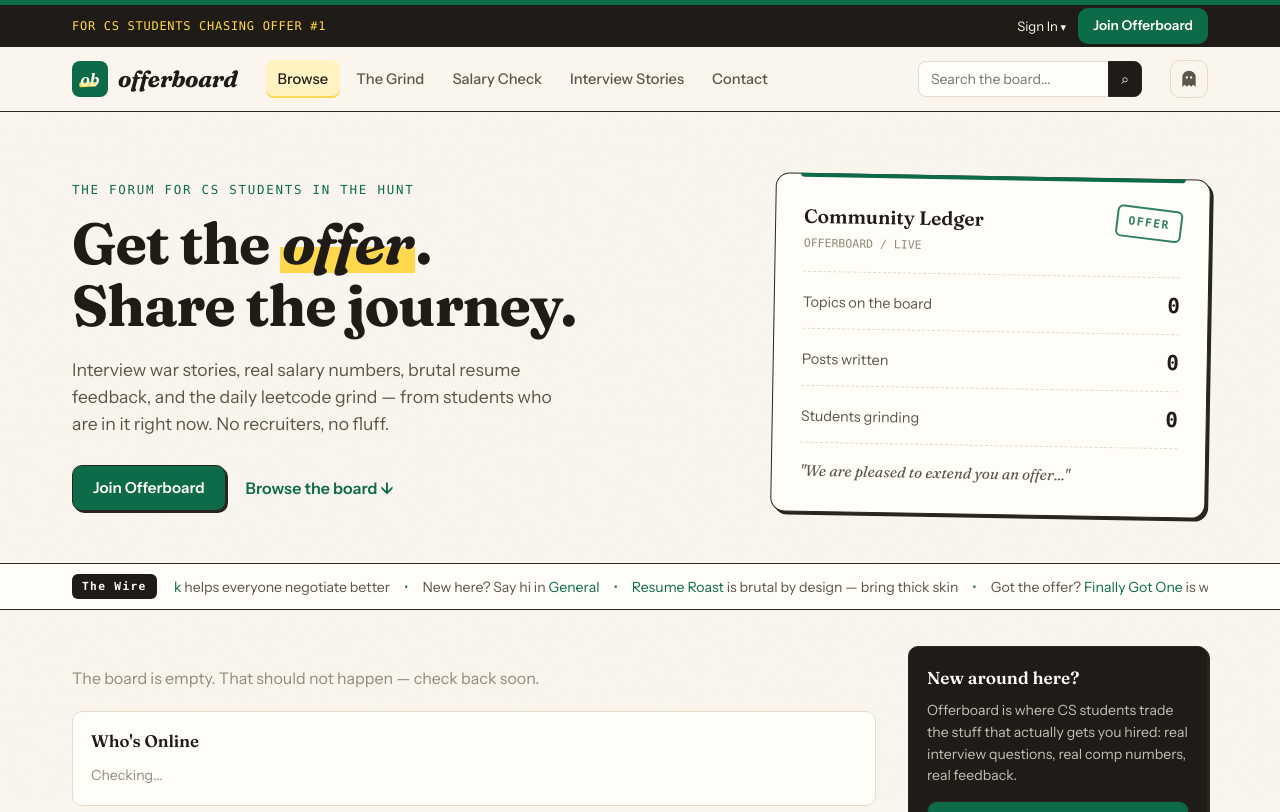
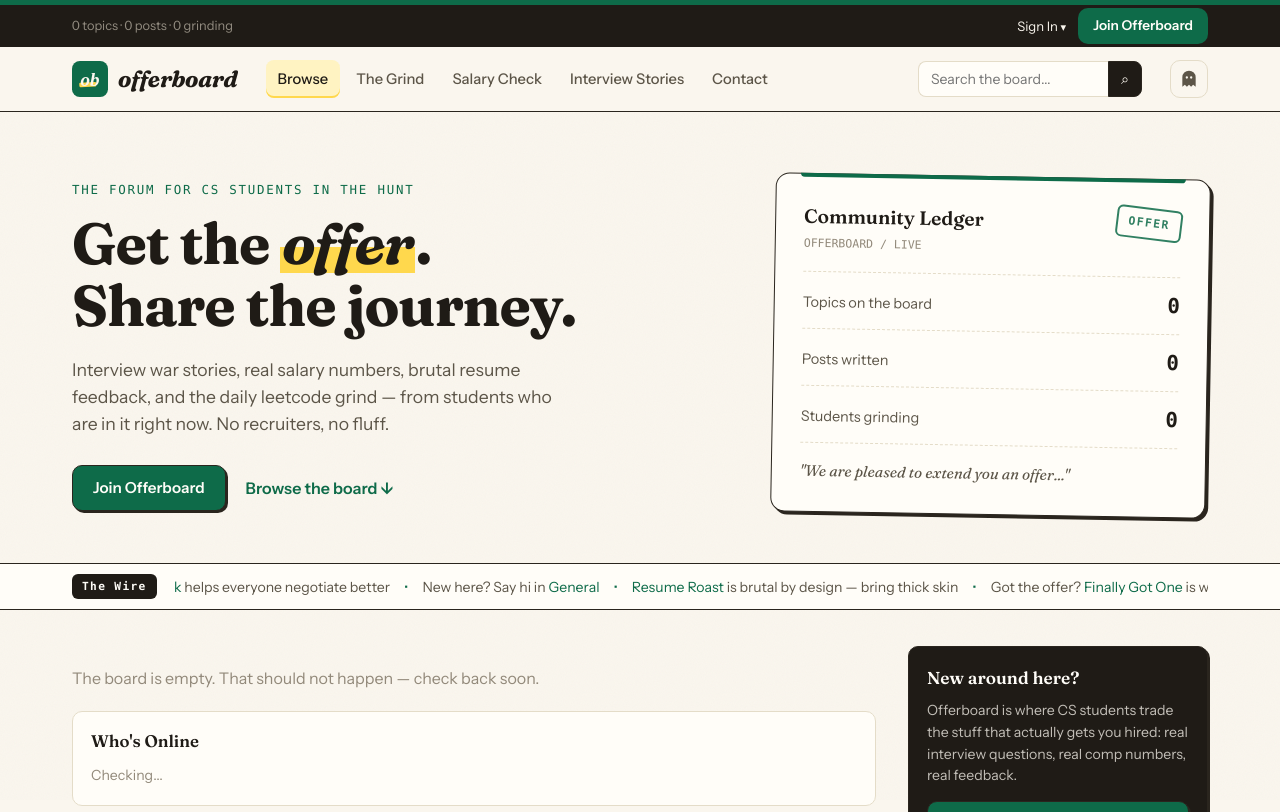
Before and after one commit to aghanem007/offerboard, a plain HTML site: page index.html in a window 1280 px wide. Shown: the top 812 px of the page. Drawn offline with nearby package versions, Linux system fonts and the light colour scheme; no server answers; a web font is replaced by a local one.

Commit message:
feat(ui): live board stats in the topbar strip
The top strip was a vestigial announcement bar inherited from the old
design — a static tagline in shouty uppercase mono that read as a
placeholder. Replaced with a live pulse of the board (topics / posts /
members) in soft muted text, so the strip earns its place instead of
just holding the sign-in buttons. Stats are memoized, so the topbar,
hero card, and sidebar share a single request. Standalone auth pages
get a softened one-liner in the same treatment.

```diff
--- a/css/styles.css
+++ b/css/styles.css
@@ -173,13 +173,12 @@
   min-height: 42px;
   gap: 12px;
 }
-.topbar-tag {
-  font-family: var(--font-mono);
-  font-size: 0.75rem;
-  letter-spacing: 0.06em;
-  text-transform: uppercase;
-  color: var(--yellow);
-}
+.topbar-tag,
+.topbar-stat {
+  font-size: 0.8rem;
+  color: rgba(243, 234, 216, 0.55);
+}
+.topbar-stat { font-variant-numeric: tabular-nums; }
 
 .auth-links { display: flex; align-items: center; gap: 10px; position: relative; }
 .auth-links.auth-pending { visibility: hidden; } /* no signed-out flash */
--- a/js/forum-api.js
+++ b/js/forum-api.js
@@ -251,14 +251,21 @@
   return data || [];
 }
 
-async function getForumStatistics() {
-  var { data, error } = await window._supabase.rpc('get_board_stats');
-  if (error || !data || !data.length) {
-    if (error) console.error('getForumStatistics:', error);
-    return { topics: 0, posts: 0, members: 0 };
-  }
-  var row = data[0];
-  return { topics: row.topics, posts: row.posts, members: row.members };
+// Memoized: the hero card, sidebar, and topbar strip all want these
+// numbers, and they don't change within a page view — so it's one request.
+var _statsPromise = null;
+
+function getForumStatistics() {
+  if (_statsPromise) return _statsPromise;
+  _statsPromise = window._supabase.rpc('get_board_stats').then(function (res) {
+    if (res.error || !res.data || !res.data.length) {
+      if (res.error) console.error('getForumStatistics:', res.error);
+      return { topics: 0, posts: 0, members: 0 };
+    }
+    var row = res.data[0];
+    return { topics: row.topics, posts: row.posts, members: row.members };
+  });
+  return _statsPromise;
 }
 
 // ---- Search ----
--- a/js/layout.js
+++ b/js/layout.js
@@ -24,7 +24,7 @@
     return '' +
       '<div class="topbar">' +
         '<div class="container topbar-inner">' +
-          '<span class="topbar-tag">For CS students chasing offer #1</span>' +
+          '<span class="topbar-stat" id="topbarStat" aria-hidden="true"></span>' +
           '<div class="auth-links auth-pending" id="authArea">' +
             '<button class="auth-trigger" type="button" id="authTrigger">Sign In <span class="caret">&#9662;</span></button>' +
             '<a href="signup.html" class="btn small">Join Offerboard</a>' +
--- a/js/main.js
+++ b/js/main.js
@@ -10,10 +10,23 @@
   function init() {
     initSignInForm();
     initNavSearch();
+    populateTopbarStat();
 
     if (typeof window.onAuthReady === 'function') {
       window.onAuthReady(updateAuthUI);
     }
+  }
+
+  // The topbar strip shows a live pulse of the board. Non-blocking —
+  // it fills in whenever the (shared, memoized) stats resolve.
+  function populateTopbarStat() {
+    var el = document.getElementById('topbarStat');
+    if (!el || typeof getForumStatistics !== 'function') return;
+    getForumStatistics().then(function (s) {
+      el.textContent = formatNumber(s.topics) + ' topics · ' +
+                       formatNumber(s.posts) + ' posts · ' +
+                       formatNumber(s.members) + ' grinding';
+    }).catch(function () { /* leave it blank on failure */ });
   }
 
   // ---- Topbar auth area ----
```
Also changed, not shown: recovery.html (+1 -1 lines), signup.html (+1 -1 lines).
